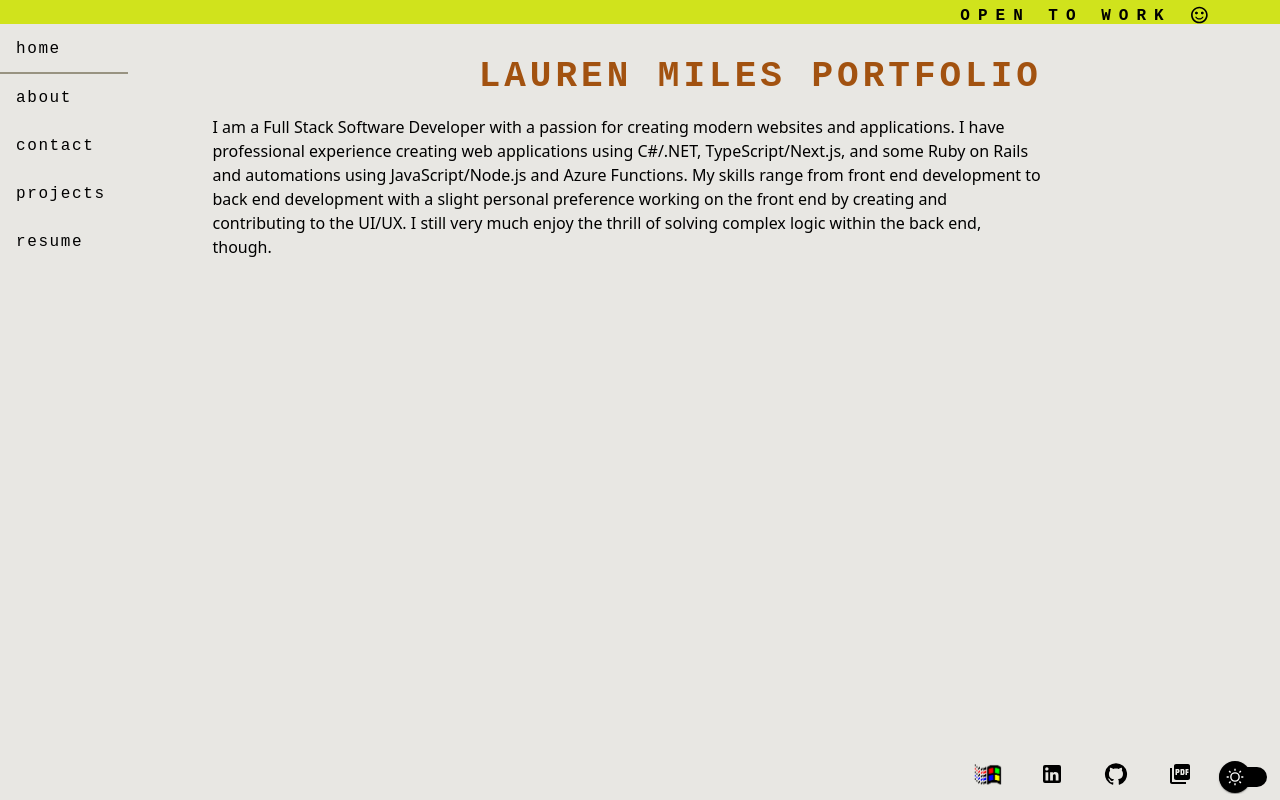
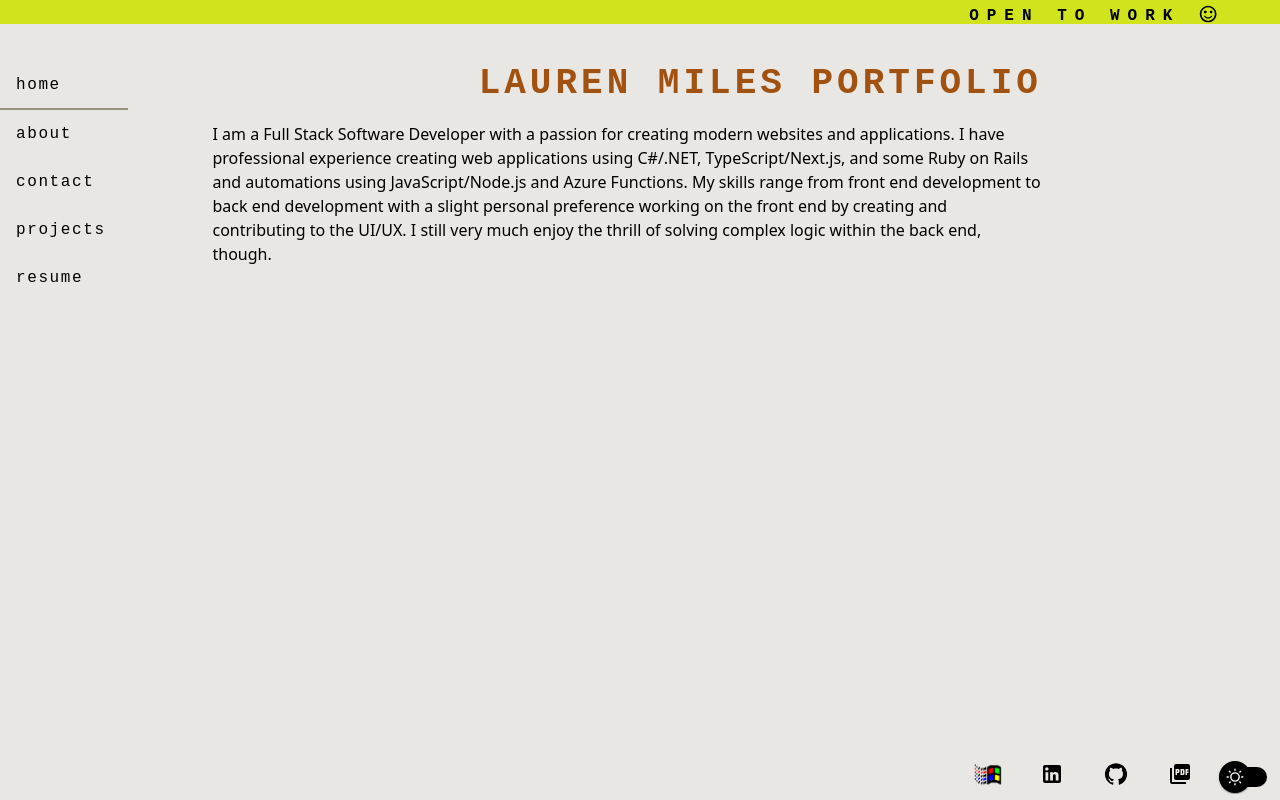
Before and after one commit to laurenmilesdev/portfolio, a Next.js app: page / in a window 1280 px wide. Built offline with nearby package versions, Linux system fonts and the light colour scheme; a web font is replaced by a local one.

Commit message:
Bugfix TickerTape Component (#110)
* Moved files

* Added ticker-tape constants

* Updated Layout for changes

* Added unit tests

* Cleaned up Layout

* Removed padding

* Fixed issue and updated margin

* Created unit test for ticker-tape const

```diff
--- a/src/components/portfolio/footer/ticker-tape/TickerTape.tsx
+++ /dev/null
@@ -1,29 +0,0 @@
-import SentimentSatisfiedAltIcon from '@mui/icons-material/SentimentSatisfiedAlt';
-
-import styles from './TickerTape.module.css';
-
-export default function TickerTape() {
-  const tickerWords = [
-    'open to work',
-    'open to work',
-    'open to work',
-    'open to work',
-    'open to work',
-    'open to work',
-  ];
-
-  return (
-    <div className={styles['ticker-tape']}>
-      <div className={styles.ticker}>
-        {tickerWords.map((word: string) => (
-          <>
-            <div className={styles['ticker-item']}>
-              {word.toUpperCase()}{' '}
-              <SentimentSatisfiedAltIcon fontSize="small" sx={{ marginBottom: '0.07rem' }} />
-            </div>{' '}
-          </>
-        ))}
-      </div>
-    </div>
-  );
-}
--- a/src/components/portfolio/layout/Layout.module.css
+++ b/src/components/portfolio/layout/Layout.module.css
@@ -1,6 +1,11 @@
+.page-content {
+  display: flex;
+  flex-direction: row;
+  margin-top: 3%;
+}
+
 .nav-container {
   width: 10%;
-  margin-top: 2%;
 }
 
 .children-container {
--- a/src/components/portfolio/layout/Layout.tsx
+++ b/src/components/portfolio/layout/Layout.tsx
@@ -1,8 +1,9 @@
 import { Dispatch, SetStateAction } from 'react';
-import TickerTape from '../footer/ticker-tape/TickerTape';
+import TickerTape from '../ticker-tape/TickerTape';
 import Navigation from '../navigation/Navigation';
 import Footer from '../footer/Footer';
 import ContactModel from '../../../models/contact/contact';
+import TickerTapeConstants from '../../../constants/ticker-tape';
 
 import styles from './Layout.module.css';
 
@@ -19,6 +20,7 @@ type Props = {
   children: React.ReactNode;
 };
 
+export const pageContentDivId = 'page-content';
 export const navigationDivId = 'navigation';
 export const childrenContainerId = 'children-container';
 export const footerDivId = 'footer';
@@ -37,9 +39,9 @@ export default function Layout({
 }: Props): JSX.Element {
   return (
     <>
-      {openToWork && <TickerTape />}
+      {openToWork && <TickerTape text={TickerTapeConstants.OPEN_TO_WORK} />}
 
-      <div className="d-flex flex-row">
+      <div className={`${styles['page-content']}`} id={pageContentDivId}>
         <div className={`${styles['nav-container']}`} id={navigationDivId}>
           <Navigation
             pageTitles={pageTitles}
--- a/src/components/portfolio/pages/Page.module.css
+++ b/src/components/portfolio/pages/Page.module.css
@@ -1,7 +1,6 @@
 .page-container {
   display: flex;
   flex-direction: column;
-  padding-top: 6%;
   padding-left: 5%;
   padding-right: 5%;
   color: var(--font-color);
--- a/src/components/portfolio/footer/ticker-tape/TickerTape.module.css
+++ b/src/components/portfolio/ticker-tape/TickerTape.module.css
@@ -1,15 +1,12 @@
 .ticker-tape {
   display: flex;
   font-family: monospace;
-  width: 100%;
   overflow: hidden;
   height: var(--height);
   padding-left: 100%;
   background-color: #d0e31c;
-  margin-bottom: 1%;
   padding-bottom: 1.5%;
   padding-top: 0.3%;
-  position: fixed;
   z-index: 2;
 }
 
--- /dev/null
+++ b/src/components/portfolio/ticker-tape/TickerTape.tsx
@@ -0,0 +1,23 @@
+import SentimentSatisfiedAltIcon from '@mui/icons-material/SentimentSatisfiedAlt';
+
+import styles from './TickerTape.module.css';
+
+type Props = {
+  text: string[];
+};
+
+export const tickerTapeDivId = 'ticker-tape';
+
+export default function TickerTape({ text }: Props) {
+  return (
+    <div className={styles['ticker-tape']} id={tickerTapeDivId}>
+      <div className={styles.ticker}>
+        {text.map((word: string, index: number) => (
+          <div className={styles['ticker-item']} key={index}>
+            {word} <SentimentSatisfiedAltIcon fontSize="small" sx={{ marginBottom: '.25rem' }} />{' '}
+          </div>
+        ))}
+      </div>
+    </div>
+  );
+}
--- /dev/null
+++ b/src/constants/ticker-tape.ts
@@ -0,0 +1,3 @@
+export default class TickerTapeConstants {
+  static readonly OPEN_TO_WORK: string[] = Array(6).fill('open to work'.toUpperCase());
+}
```
Also changed, not shown: 2 other files (tests, documents, lock files or other folders).
